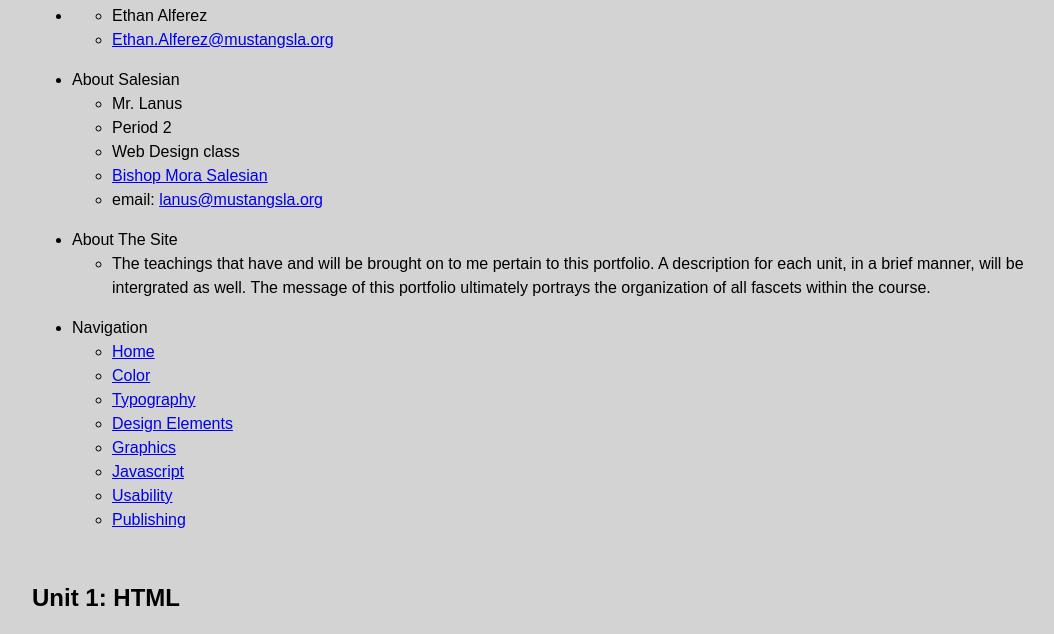
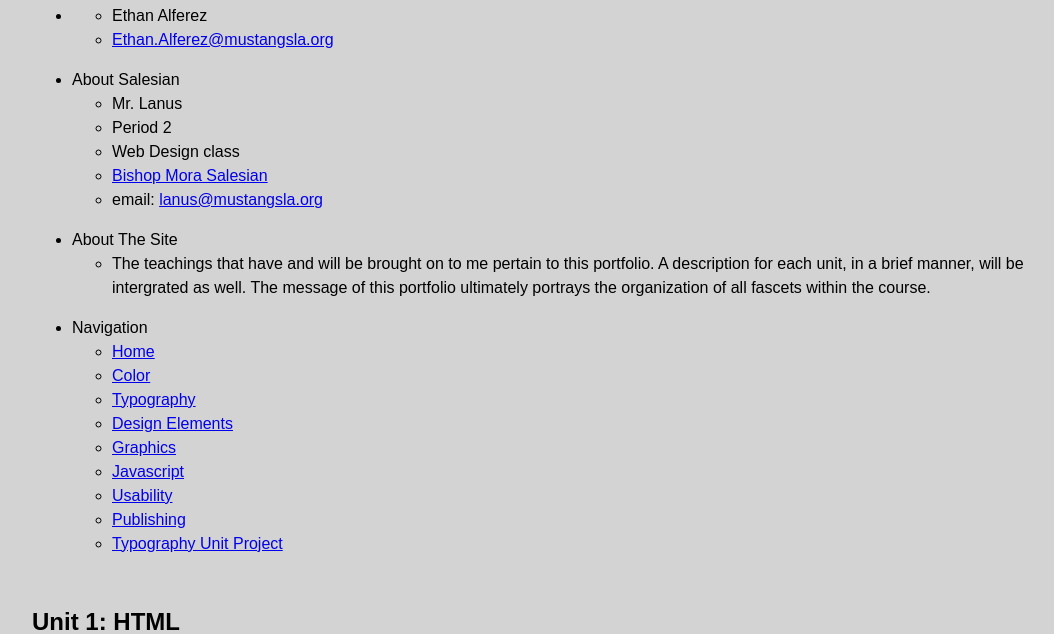
Before and after one commit to Ethanalferez45/porfoleo_ethanalferez, a plain HTML site: page index.html in a window 1280 px wide. Shown: the part 166-800 px from the top of the page, without its empty margins (96-1150 px from the left). Drawn offline with Linux system fonts and the light colour scheme.

Commit message:
i did stuff

```diff
--- a/index.html
+++ b/index.html
@@ -55,6 +55,7 @@
 					<li><a href='javascript.html'>Javascript</a></li>
 					<li><a href='usability.html'>Usability</a></li>
 					<li><a href='publishing.html'>Publishing</a></li>
+          <li><a href='typographyunitproject.html'>Typography Unit Project</a></li>
 				</ul>
 			</li>
 		</ul>
```
Also changed, not shown: Typography unit project.html (added), 1 other file.
